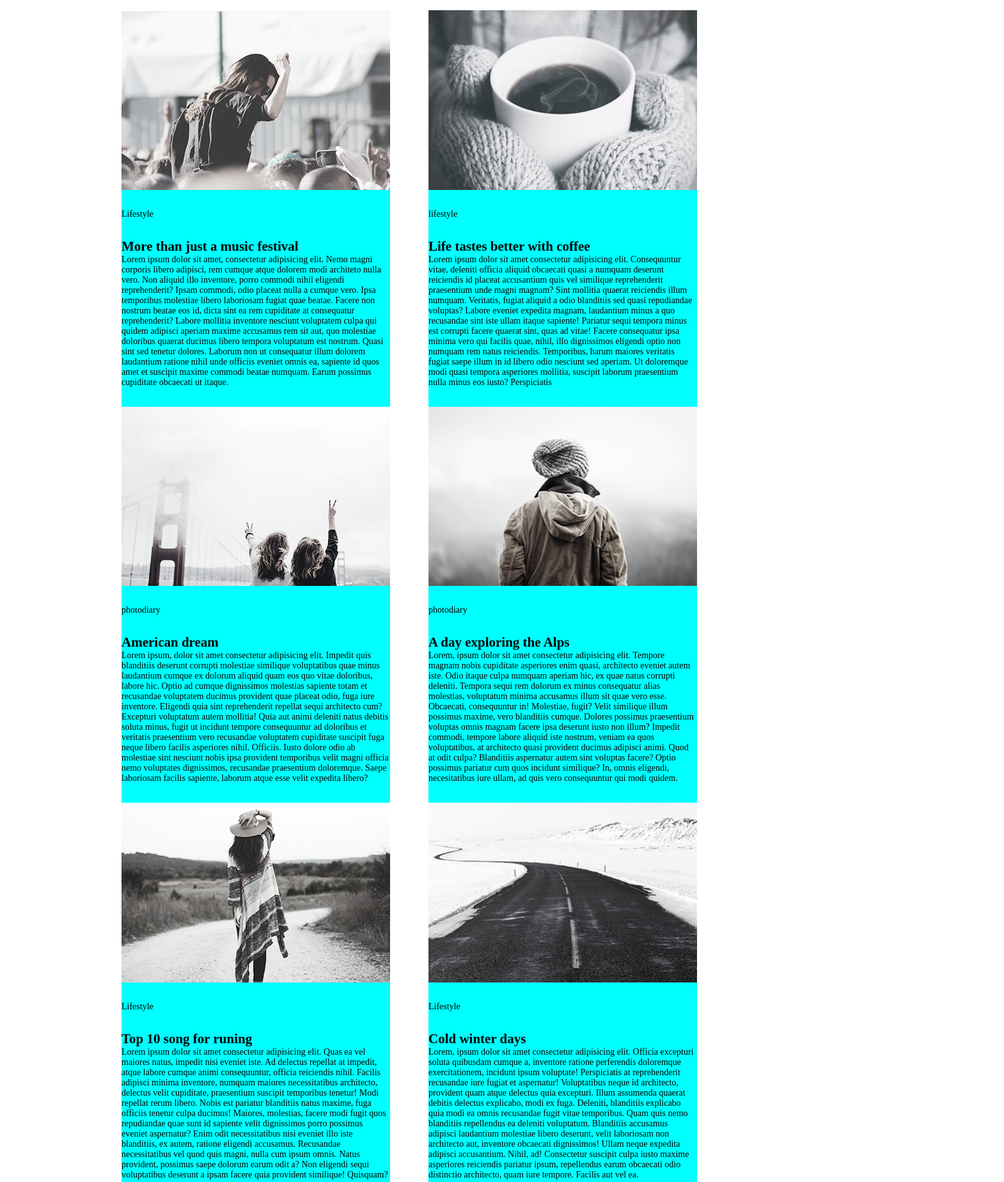
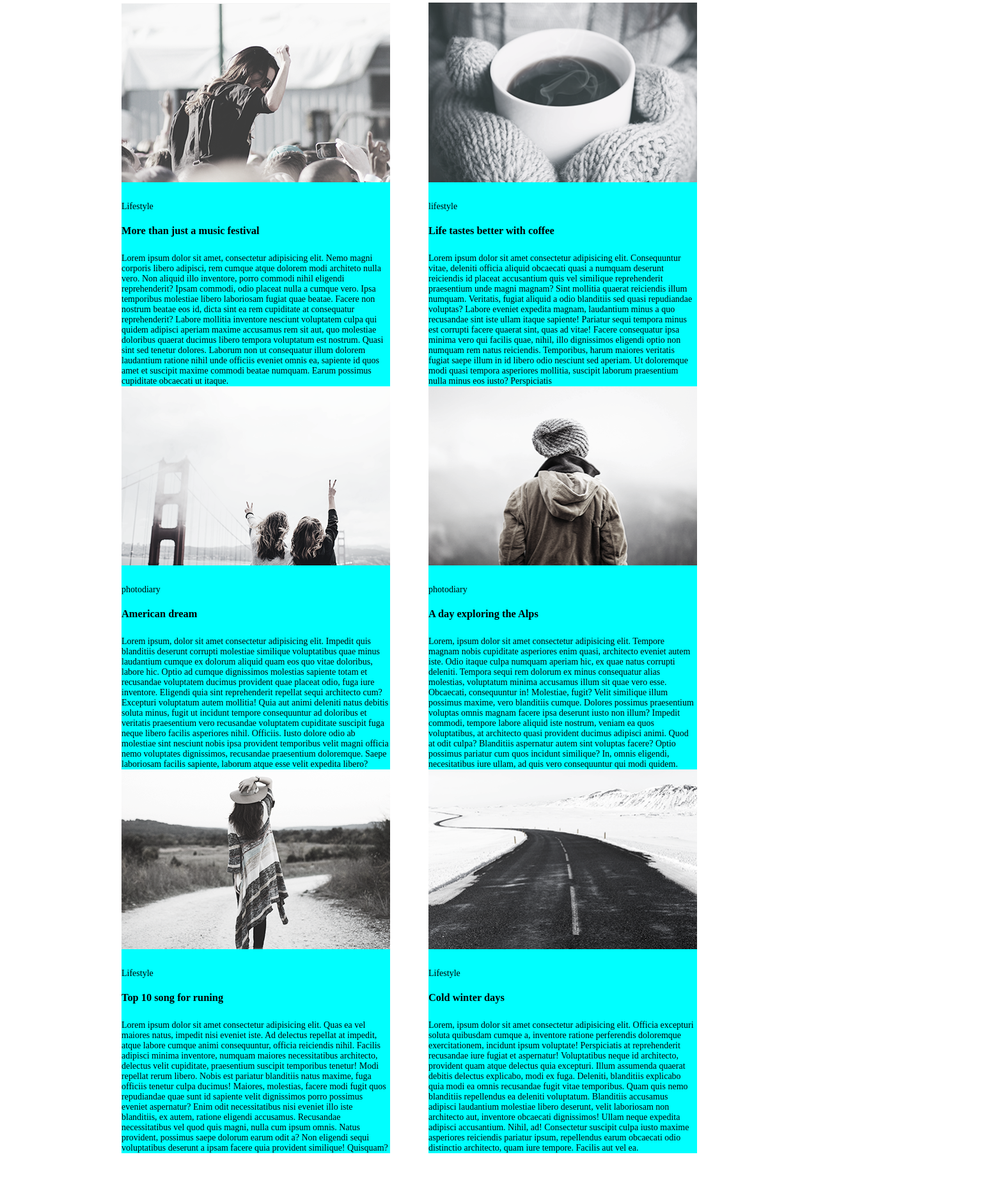
Before and after one commit to Whisker1927/HW, a plain HTML site: page module-03/index.html in a window 1280 px wide. Shown: the part 180-2028 px from the top of the page at 64% size, 1570 px wide, since content can reach past the window. Drawn offline with Linux system fonts and the light colour scheme.

Commit message:
fixed#4 module3

```diff
--- a/module-03/css/style.css
+++ b/module-03/css/style.css
@@ -16,12 +16,11 @@ body {
 }
 .head-top {
   margin-bottom: 103px;
-  margin-top: 77px;
-  margin-left: 210px;
 }
 
 .menu {
   list-style: none;
+  text-align: center;
 }
 .menu-li {
   display: inline-block;
@@ -35,6 +34,10 @@ a {
   display: block;
   text-decoration: none;
   text-transform: uppercase;
+  color: #626262;
+}
+a:hover{
+    color: #04ff22;
 }
 .box {
   display: inline-block;
@@ -55,9 +58,14 @@ img {
   border: 1px solid black;
   background-color: white;
 }
+.btn-footer:hover{
+    background-color: #ff04bb;
+}
 .container {
   width: 900px;
   margin: 0 auto;
+  padding-top: 65px;
+  padding-bottom: 20px;
 }
 .list-articles {
   font-size: 0px;
@@ -90,6 +98,9 @@ img {
 .photo {
   margin-bottom: 30px;
 }
-.box p {
-  margin-bottom: 30px;
+.box h3 {
+  margin-bottom: 25px;
 }
+.single-p{
+    margin-bottom: 20px;
+}
--- a/module-03/index.html
+++ b/module-03/index.html
@@ -26,7 +26,6 @@
           <ul class="list-articles">
             <li class="item item-left">
               <article class="box">
-                <div class="wrapper">
                   <img
                     src="./img/image1.png"
                     alt="image1"
@@ -34,9 +33,8 @@
                     height="280"
                     class="photo"
                   />
-                  <p>Lifestyle</p>
-                  <h2 id="lifestyle1">More than just a music festival</h2>
-                </div>
+                  <p class="single-p">Lifestyle</p>
+                  <h3 id="lifestyle1">More than just a music festival</h3>
                 <p>
                   Lorem ipsum dolor sit amet, consectetur adipisicing elit. Nemo
                   magni corporis libero adipisci, rem cumque atque dolorem modi
@@ -58,7 +56,6 @@
             </li>
             <li class="item">
               <article class="box">
-                <div class="container">
                   <img
                     src="./img/image2.png"
                     alt="image2"
@@ -66,9 +63,8 @@
                     height="280"
                     class="photo"
                   />
-                  <p>lifestyle</p>
-                  <h2 id="lifestyle2">Life tastes better with coffee</h2>
-                </div>
+                  <p class="single-p">lifestyle</p>
+                  <h3 id="lifestyle2">Life tastes better with coffee</h3>
                 <p>
                   Lorem ipsum dolor sit amet consectetur adipisicing elit.
                   Consequuntur vitae, deleniti officia aliquid obcaecati quasi a
@@ -90,7 +86,6 @@
             </li>
             <li class="item item-left">
               <article class="box">
-                <div class="container">
                   <img
                     src="./img/image3.png"
                     alt="image3"
@@ -98,9 +93,8 @@
                     height="280"
                     class="photo"
                   />
-                  <p>photodiary</p>
-                  <h2 id="photodiary1">American dream</h2>
-                </div>
+                  <p class="single-p">photodiary</p>
+                  <h3 id="photodiary1">American dream</h3>
                 <p>
                   Lorem ipsum, dolor sit amet consectetur adipisicing elit.
                   Impedit quis blanditiis deserunt corrupti molestiae similique
@@ -123,7 +117,6 @@
             </li>
             <li class="item">
               <article class="box">
-                <div class="container">
                   <img
                     src="./img/image4.png"
                     alt="image4"
@@ -131,9 +124,8 @@
                     height="280"
                     class="photo"
                   />
-                  <p>photodiary</p>
-                  <h2 id="photodiary2">A day exploring the Alps</h2>
-                </div>
+                  <p class="single-p">photodiary</p>
+                  <h3 id="photodiary2">A day exploring the Alps</h3>
                 <p>
                   Lorem, ipsum dolor sit amet consectetur adipisicing elit.
                   Tempore magnam nobis cupiditate asperiores enim quasi,
@@ -156,7 +148,6 @@
             </li>
             <li class="item item-left">
               <article class="box">
-                <div class="container">
                   <img
                     src="./img/image5.png"
                     alt="image5"
@@ -164,9 +155,8 @@
                     height="280"
                     class="photo"
                   />
-                  <p>Lifestyle</p>
-                  <h2>Top 10 song for runing</h2>
-                </div>
+                  <p class="single-p">Lifestyle</p>
+                  <h3>Top 10 song for runing</h3>
                 <p>
                   Lorem ipsum dolor sit amet consectetur adipisicing elit. Quas
                   ea vel maiores natus, impedit nisi eveniet iste. Ad delectus
@@ -189,7 +179,6 @@
             </li>
             <li class="item">
               <article class="box">
-                <div class="container">
                   <img
                     src="./img/image6.png"
                     alt="image6"
@@ -197,9 +186,8 @@
                     height="280"
                     class="photo"
                   />
-                  <p>Lifestyle</p>
-                  <h2>Cold winter days</h2>
-                </div>
+                  <p class="single-p">Lifestyle</p>
+                  <h3>Cold winter days</h3>
                 <p>
                   Lorem, ipsum dolor sit amet consectetur adipisicing elit.
                   Officia excepturi soluta quibusdam cumque a, inventore ratione
```
